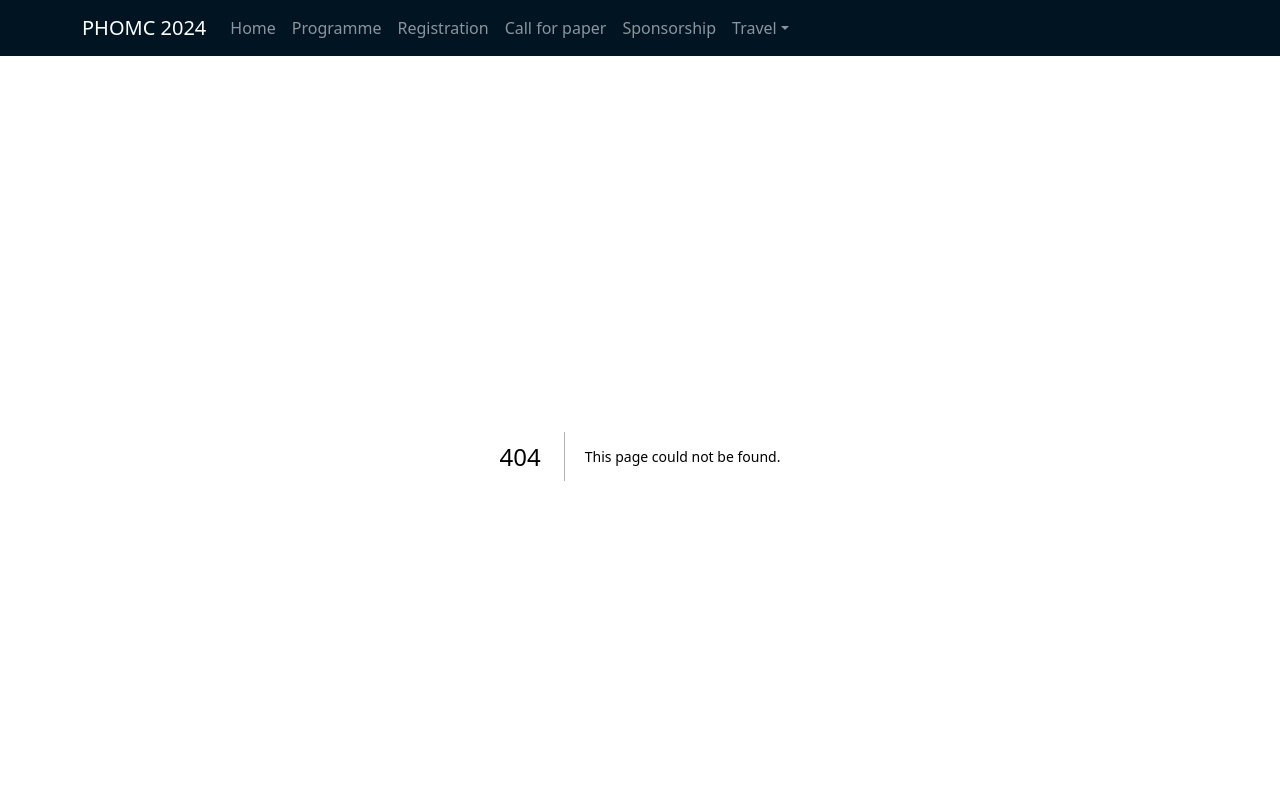
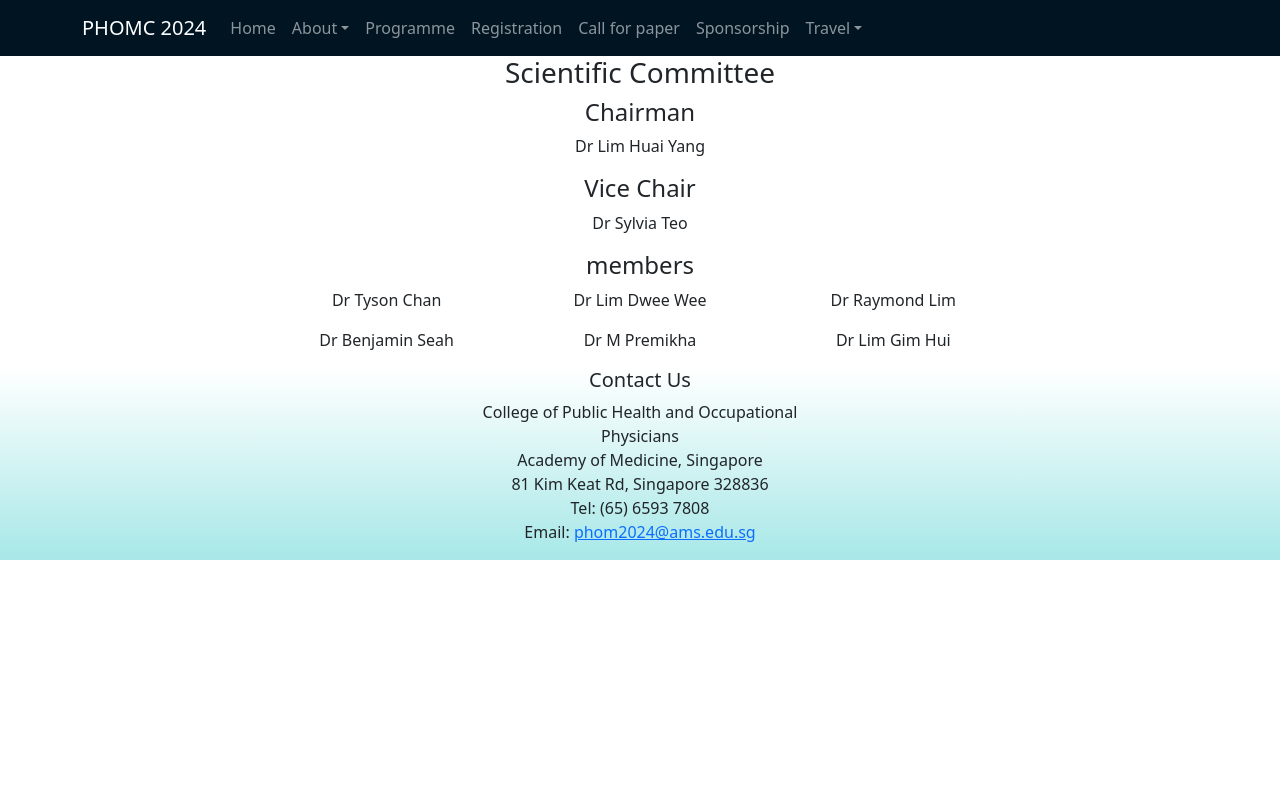
Before and after one commit to llja0112/PHOMC, a Next.js app: page /about/scientificCommittee in a window 1280 px wide. Before the commit this address had no page. Shown: the top 800 px of the page. Built offline with nearby package versions, Linux system fonts and the light colour scheme.

Commit message:
Add about pages

```diff
--- /dev/null
+++ b/app/about/scientificCommittee/page.tsx
@@ -0,0 +1,56 @@
+export default function Page (){
+  return(
+    <>
+      <div className="container">
+        <div className="row">
+          <div className ="col-md-8 offset-md-2 text-center">
+            <h3 className="">Scientific Committee</h3>
+            <h4>Chairman</h4>
+            <p>Dr Lim Huai Yang</p>
+
+            <h4>Vice Chair</h4>
+            <p>Dr Sylvia Teo</p>
+
+            <h4>members</h4>
+            <div className="row">
+              <div className="col">
+                <p>
+                  Dr Tyson Chan
+                </p>
+              </div>
+              <div className="col">
+                <p>
+                  Dr Lim Dwee Wee
+                </p>
+              </div>
+              <div className="col">
+                <p>
+                  Dr Raymond Lim
+                </p>
+              </div>
+            </div>
+
+            <div className="row">
+              <div className="col">
+                <p>
+                  Dr Benjamin Seah
+                </p>
+              </div>
+              <div className="col">
+                <p>
+                  Dr M Premikha
+                </p>
+              </div>
+              <div className="col">
+                <p>
+                  Dr Lim Gim Hui
+                </p>
+              </div>
+            </div>
+
+          </div>
+        </div>
+      </div>
+    </>
+  );
+}
--- a/components/navbar.tsx
+++ b/components/navbar.tsx
@@ -17,6 +17,17 @@ export default function HomeNavbar () {
         <Navbar.Collapse id="basic-navbar-nav">
           <Nav className="me-auto">
             <Nav.Link as={Link} href="/">Home</Nav.Link>
+            <NavDropdown title="About" align={{lg: 'start'}}>
+              <NavDropdown.Item as={Link} href="/about/organisers">
+                Organisers
+              </NavDropdown.Item>
+              <NavDropdown.Item as={Link} href="/about/committee">
+                Organising Committee
+              </NavDropdown.Item>
+              <NavDropdown.Item as={Link} href="/about/scientificCommittee">
+                Scientific Committee
+              </NavDropdown.Item>
+            </NavDropdown>
             <Nav.Link as={Link} href="/programme">Programme</Nav.Link>
             <Nav.Link as={Link} href="/registration">Registration</Nav.Link>
             <Nav.Link as={Link} href="/callforpaper">Call for paper</Nav.Link>
```
Also changed, not shown: app/about/committee/page.tsx (added, +45 -0 lines), app/about/organisers/page.tsx (added, +61 -0 lines), public/ams.png (added), public/cphop.png (added).
